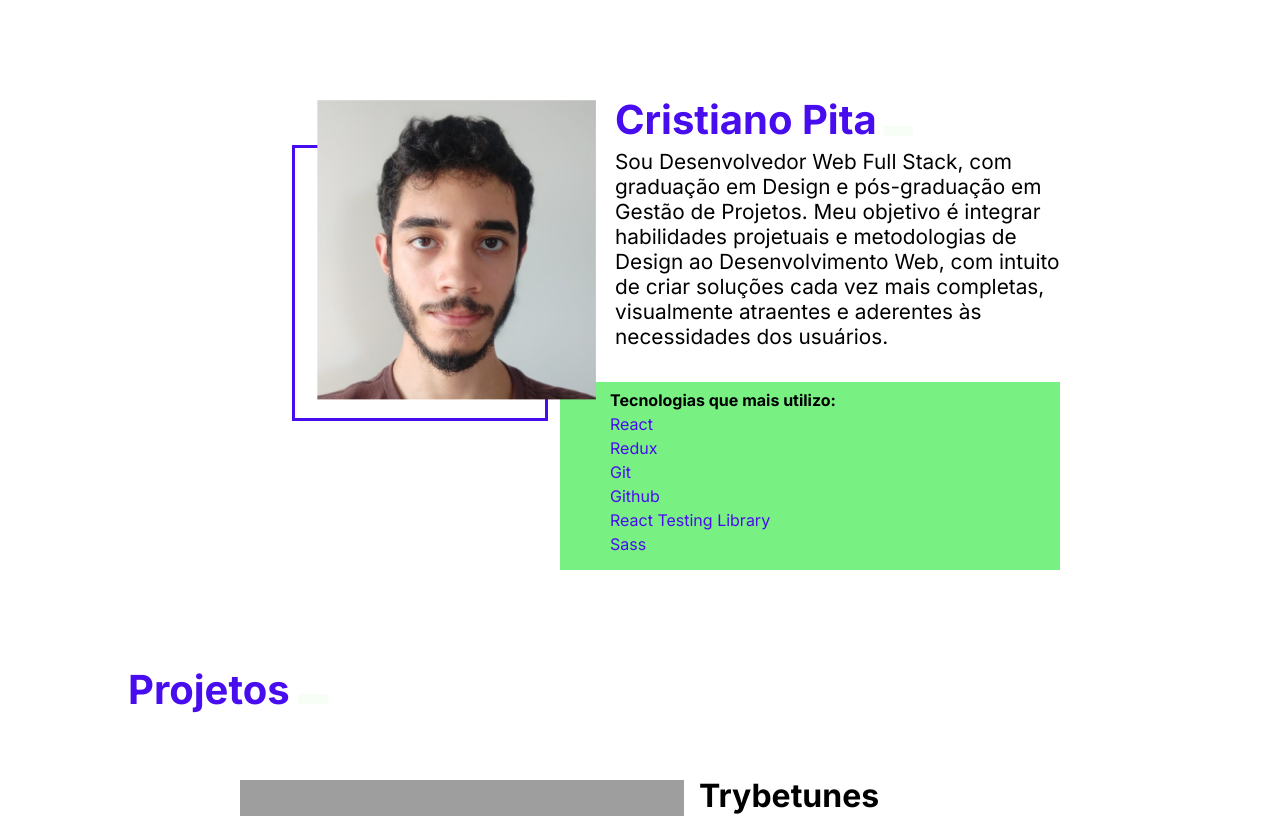
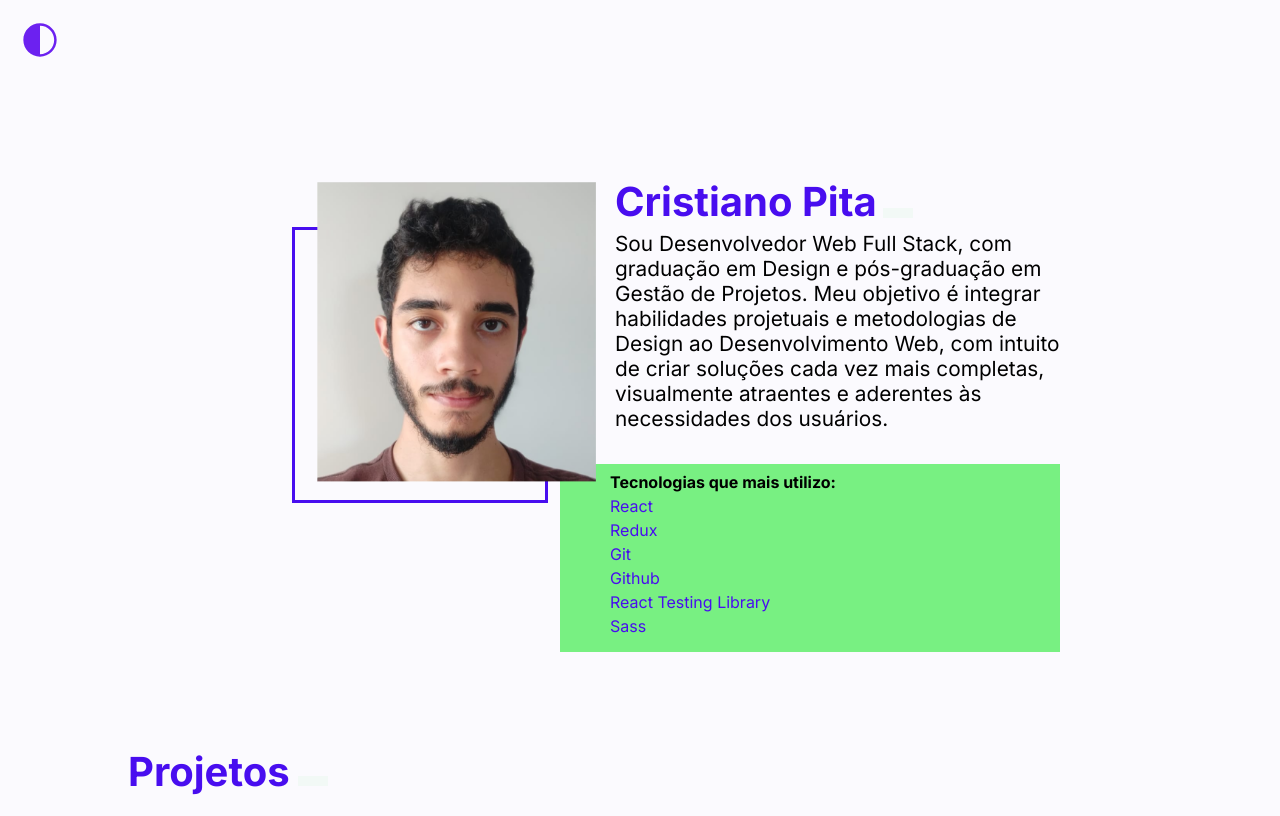
Before and after one commit to crizatip/crizatip-crizatip.github.io, a React (Create React App) app: page / in a window 1280 px wide. Shown: the top 816 px of the page. Built offline with nearby package versions, Linux system fonts and the light colour scheme; grey boxes are pictures that could not be loaded.

Commit message:
modo escuro funcional

```diff
--- a/src/App.js
+++ b/src/App.js
@@ -4,11 +4,13 @@ import Projects from './pages/Projects';
 import Contacts from './pages/Contacts';
 import Background from './pages/Background';
 import './css/main.scss'
+import DarkmMode from './components/DarkMode';
 
 class App extends React.Component {
   render(){
   return (
     <div className="App">
+      <DarkmMode />
       <Description />
       <Projects />
       <Contacts />
--- /dev/null
+++ b/src/components/DarkMode.js
@@ -0,0 +1,50 @@
+import React from 'react';
+import darkmode_icon from '../img/icons/darkmode.svg'
+class DarkmMode extends React.Component {
+    constructor() {
+        super();
+
+        this.state = {
+            darkmode: 'white',
+        };
+      }
+
+      componentDidMount = () => {
+        this.setState({darkmode: 'white',})
+        this.darkmodeHanddler()
+    }
+
+      bgHandle = () => {
+        const {darkmode} = this.state
+        if(darkmode === 'black'){
+            document.querySelector("body").setAttribute('data-theme', 'dark')
+        }else{
+             document.querySelector("body").setAttribute('data-theme', 'white')
+        }
+    }
+
+    darkmodeHanddler = () => {
+    const {darkmode} = this.state
+        if (darkmode === 'white'){
+            this.setState({darkmode: 'black',})
+        } else {
+            this.setState({darkmode: 'white',})
+        }
+        this.bgHandle()
+    }
+
+
+
+    render() {
+        const {darkmode} = this.state
+    return (
+      <div
+      className='button_darkmode'
+      onClick={this.darkmodeHanddler}>
+        <img src={darkmode_icon} alt="darkmode" className={darkmode}></img>
+      </div>
+    );
+  }
+}
+
+export default DarkmMode;
--- a/src/css/_colors.scss
+++ b/src/css/_colors.scss
@@ -1,3 +1,4 @@
 $primary: #480DEF;
+$primaryblack: #7649f0;
 $secondary: #78F082;
 $bg: #fdfdfd;
--- /dev/null
+++ b/src/css/_darkmode.scss
@@ -0,0 +1,74 @@
+:root [data-theme = "white"] {
+    --general-bg-color: #FBFAFE;
+    --text-color: black;
+    --title-color:#480DEF;
+    --primary-color-black: #78F082;
+    --secondary-color-black:  #480DEF;
+    --profile-retangle-color: #480DEF;
+    --hover-project-color: rgba(56, 29, 131, 0.116);
+}
+:root [data-theme = "dark"] {
+    --general-bg-color: #1C1A27;
+    --text-color: white;
+    --title-color:#9068fc;
+    --primary-color-black: #9068fc;
+    --profile-retangle-color: #9068fc;
+    --secondary-color-black: #78F082;
+    --hover-project-color: rgba(255, 255, 255, 0.116);
+}
+
+body {
+    background-color: var(--general-bg-color);
+    color: var(--text-color);
+    h1{
+        color: var( --title-color);
+    }
+    h3{
+        color:black
+    }
+    .title{
+        color: var(--title-color);
+    }
+
+    .Profile-retangle{
+        border-color: var(--profile-retangle-color);
+    }
+
+    .Project{
+        h3{
+            color: var(--text-color)
+        }
+        p{
+            background-color: var(--primary-color-black);
+            color: var(--text-color);
+        }
+        span{
+            color: var(--secondary-color-black);
+        }
+    }
+
+    .musicApp:hover{
+        background-color: var(--hover-project-color);
+        h3{color: var(--secondary-color-black);}
+    }
+
+  }
+
+.button_darkmode{
+    img{
+        width: 40px;
+        margin: 20px 20px;
+        rect{
+            fill: #ed6866;
+        }
+    }
+
+    .black{
+        filter: invert(23%) sepia(76%) saturate(2723%) hue-rotate(247deg) brightness(81%) contrast(142%);
+    }
+    .white{
+        -webkit-transform: scaleX(-1);
+        transform: scaleX(-1);
+        filter: invert(77%) sepia(49%) saturate(433%) hue-rotate(69deg) brightness(98%) contrast(98%);
+    }
+}
--- a/src/css/_layout.scss
+++ b/src/css/_layout.scss
@@ -47,6 +47,7 @@ table {
 	border-spacing: 0;
 }
 
+
 ////////////////////////////////////////////////////
 
 @keyframes colorChange{
@@ -54,7 +55,7 @@ table {
       background: $secondary;
     }
     100% {
-      background: white;
+      background: rgba(255, 255, 255, 0);
     }
   }
 
@@ -218,7 +219,7 @@ h1{
 }
 
 .musicApp:hover{
-    background-color: rgb(233, 233, 233);
+    background-color: rgba(0, 0, 0, 0.116);
     h3{color: $primary;}
 }
 
--- a/src/css/main.scss
+++ b/src/css/main.scss
@@ -4,3 +4,4 @@
 @import '_components.scss';
 @import '_bg.scss';
 @import '_mediaquery.scss';
+@import '_darkmode.scss';
--- a/src/pages/Background.js
+++ b/src/pages/Background.js
@@ -4,8 +4,8 @@ class Background extends React.Component{
     render(){
         return(
             <div className='bg'>
-            <div class="area" >
-              <ul class="squares">
+            <div className="area" >
+              <ul className="squares">
                     <li></li>
                     <li></li>
                     <li></li>
```
Also changed, not shown: src/img/icons/darkmode.svg (added).
